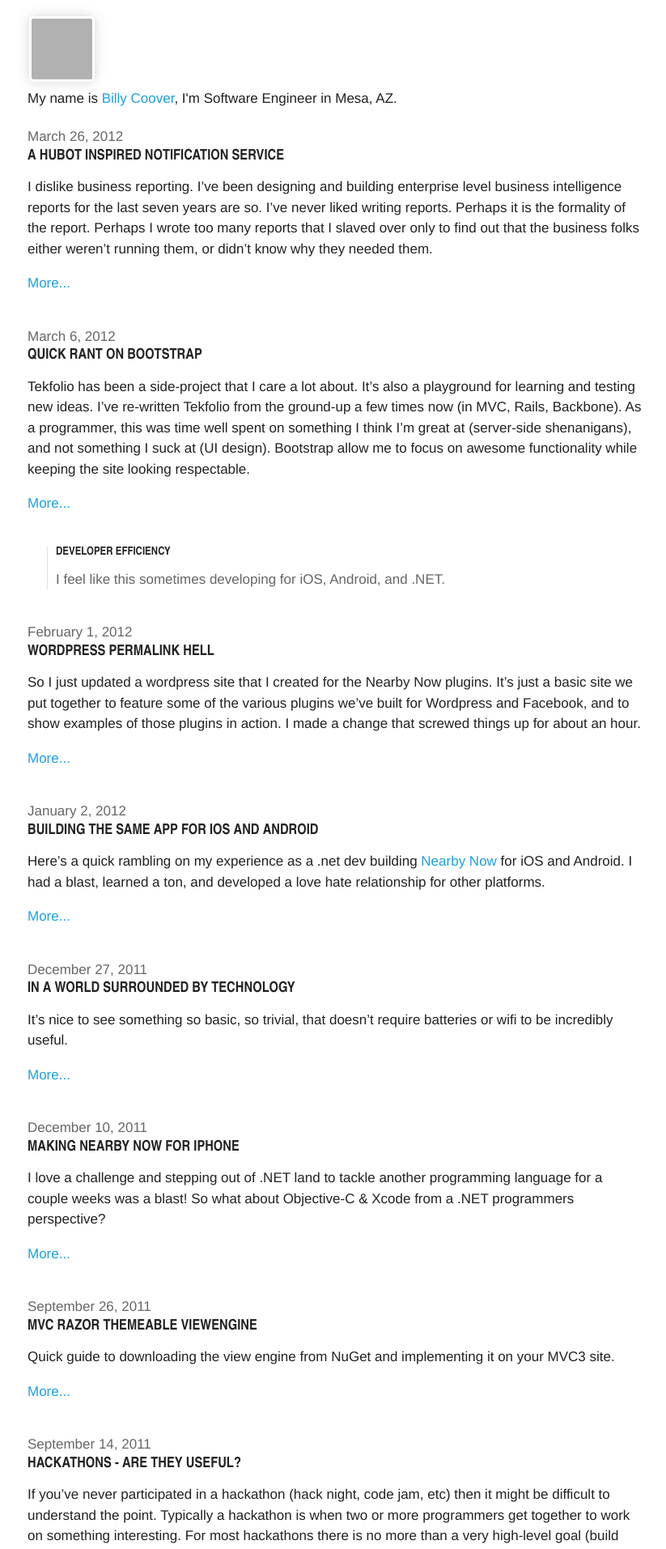
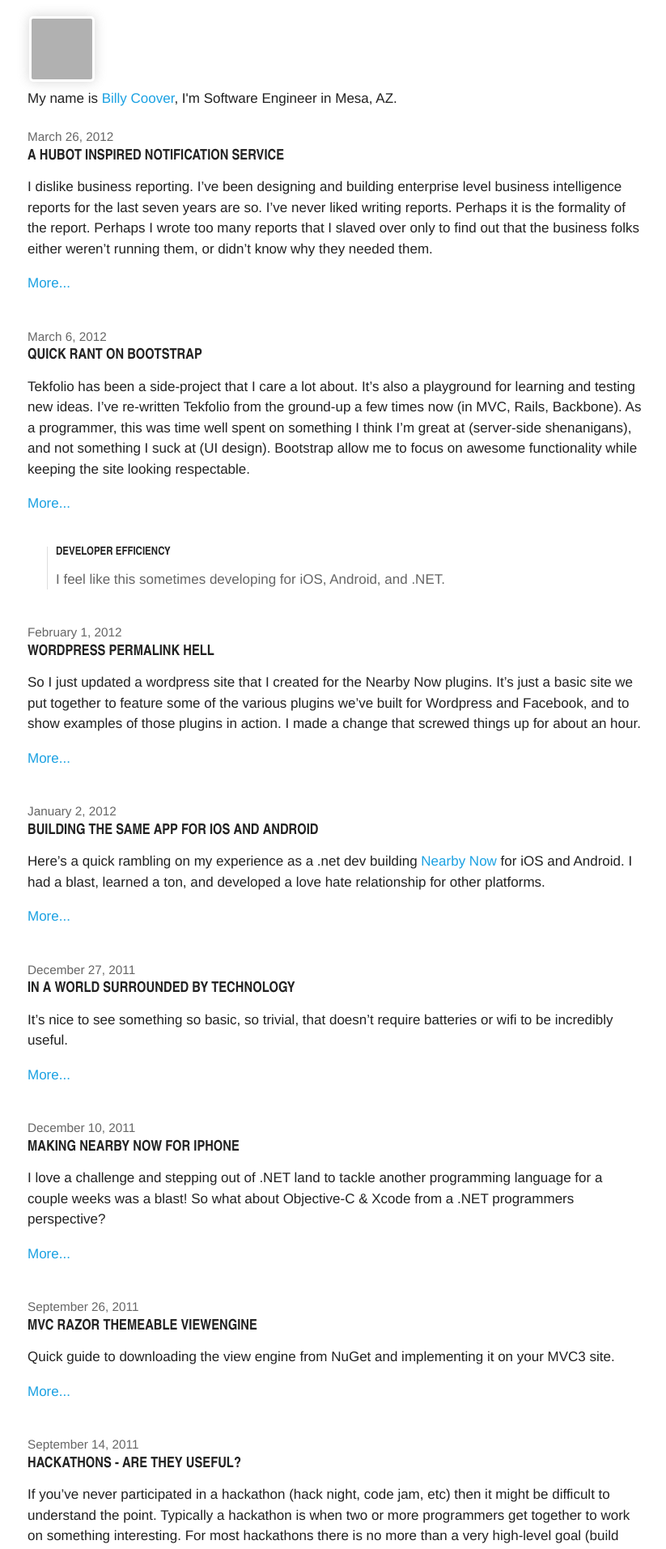
Before and after one commit to azcoov/azcoov.github.com, a Jekyll site: the page built from index.html, in a window 1280 px wide. Shown: the top 1913 px of the page at 81% size, without its empty margins (226-1049 px from the left). Built offline with Jekyll 4.4.1, drawn with Linux system fonts in a browser that asks for light colours; Markdown is read by kramdown in place of the engine named in the settings; comment, search, counter and statistics services are not loaded; grey boxes are pictures that could not be loaded.

Commit message:
Update css/base.css

```diff
--- a/css/base.css
+++ b/css/base.css
@@ -165,6 +165,7 @@ ul.nav li a:hover{
 .main p.date{
   color:#666;
   margin:20px 0 -20px 0;
+  font-size: .9em;
 }
 
 h1{
```
